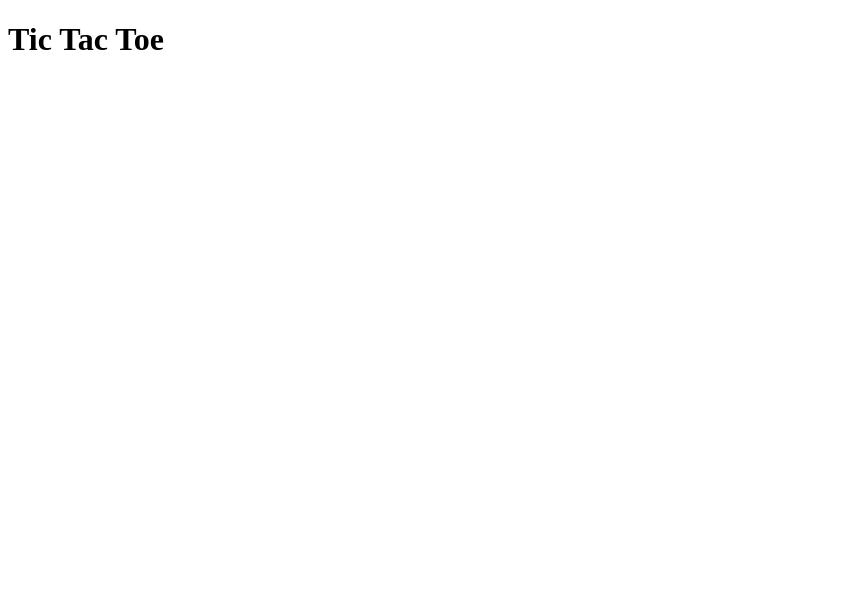
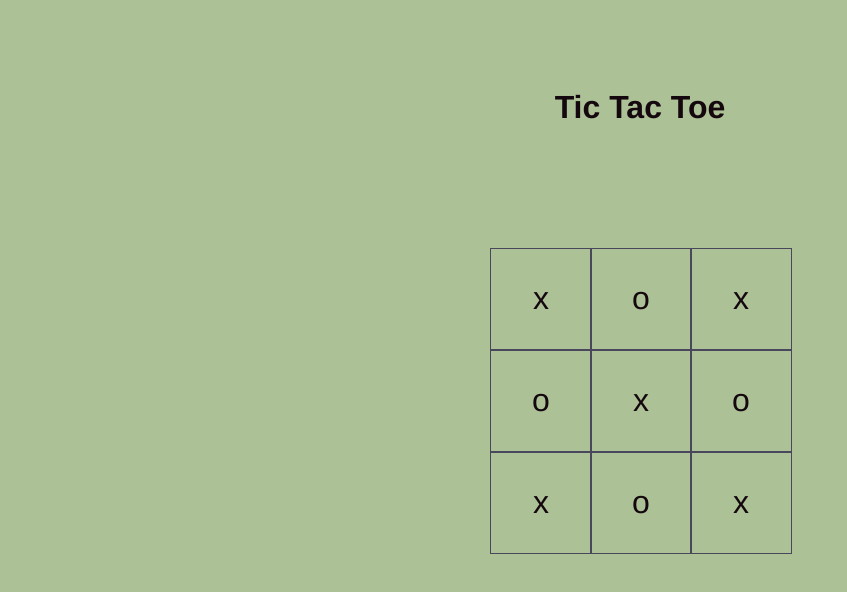
Before and after one commit to courses2022/odin-tictactoe, a plain HTML site: page index.html in a window 1280 px wide. Shown: the whole page, without its empty margins (0-847 px from the left). Drawn offline with Linux system fonts and the light colour scheme.

Commit message:
Create method to draw game board dynamically

```diff
--- a/index.html
+++ b/index.html
@@ -10,5 +10,10 @@
 </head>
 <body>
     <h1>Tic Tac Toe</h1>
+    <div class="board">
+        <div>x</div><div>o</div><div>x</div>
+        <div>o</div><div>x</div><div>o</div>
+        <div>x</div><div>o</div><div>x</div>
+    </div>
 </body>
 </html>
--- a/script.js
+++ b/script.js
@@ -38,8 +38,19 @@ const GameBoard = (() => {
     return {getBoard, addMove, getState}
 })();
 
-const DisplayController = ((root, action) =>{
-    const drawBoard = () => {
+const DisplayController = ((selector = ".board", action) =>{
+    const root = document.querySelector(selector);
+    const drawBoard = (board=[" "," ","x","x","o","o","o","x","x"]) => {
+        root.innerHTML = "";
+        board.forEach((x, index) => {
+            const newDiv = document.createElement("div");
+            const newContent = document.createTextNode(`${x}`);
+            newDiv.appendChild(newContent);
+            newDiv.setAttribute("onclick", `action(${index})`);
+            if(x!= " ")newDiv.classList.add("full");
+            root.appendChild(newDiv);
+        });
+
 
     }
 
--- a/style.css
+++ b/style.css
@@ -0,0 +1,39 @@
+body{
+    background-color: #ACC196;
+    color: #14080E;
+    font-family: 'Franklin Gothic Medium', 'Arial Narrow', Arial, sans-serif;
+    display: flex;
+    padding-top: 60px;
+    align-items: center;
+    flex-direction: column;
+    height: 50vh;
+    gap:100px
+}
+
+.board{
+    width: 50%;
+    display: grid;
+    grid-template-columns: 100px 100px 100px ;
+    grid-auto-rows: auto;
+    justify-content: center;
+}
+
+.board > div{
+    width: 100px;
+    height: 100px;
+    font-size: xx-large;
+    border: 1px solid #49475B;
+    display: flex;
+    align-items: center;
+    justify-content: center;
+    transition: 0.3s;
+}
+
+.board > div:hover{
+    box-shadow: inset 2px 2px black;
+
+}
+
+.full:hover{
+    background-color:rgb(134, 7, 7);
+}
```
